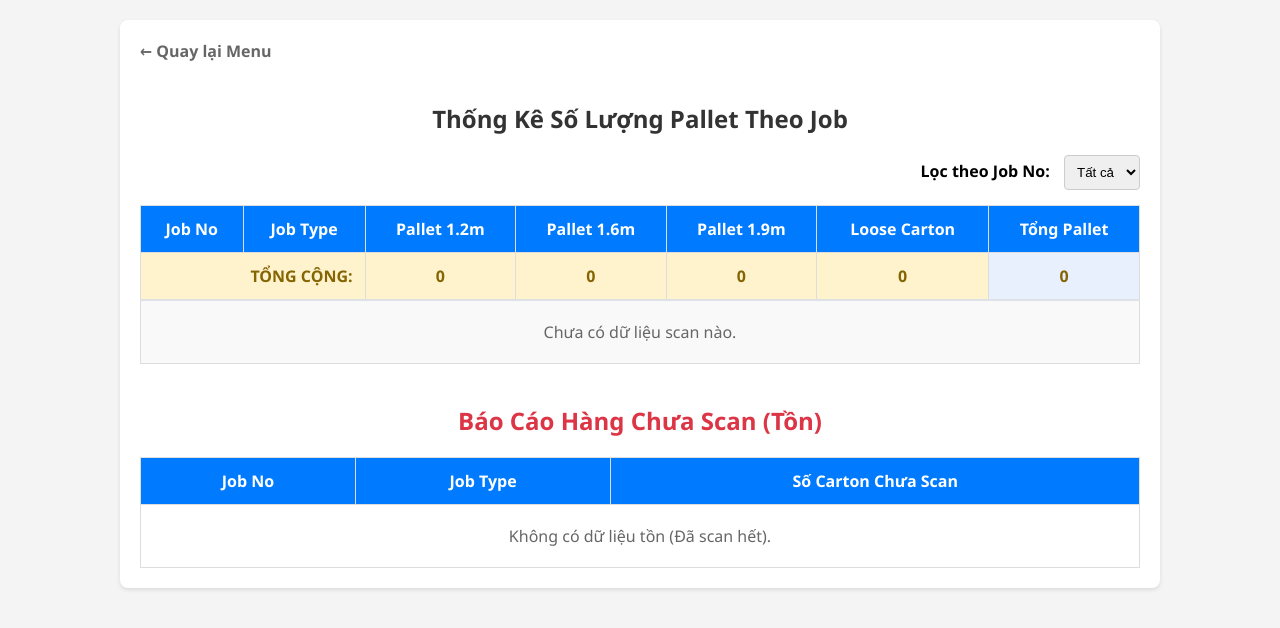
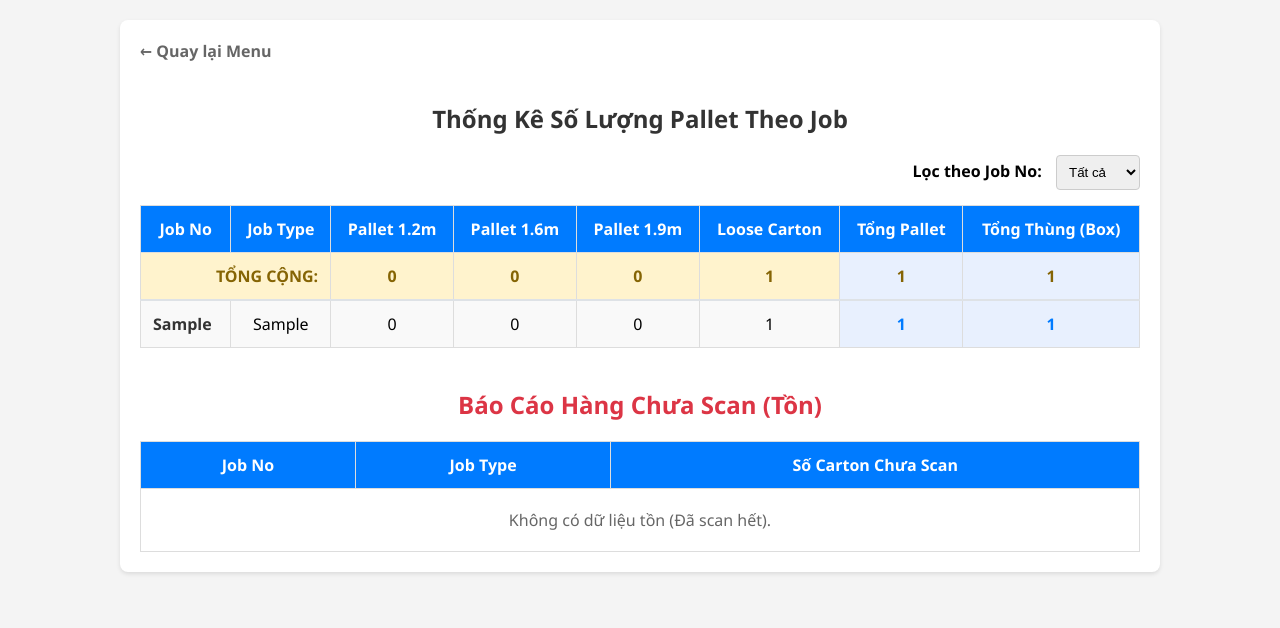
Before and after one commit to Anhcodon2020/scan, a Flask app: page /stats in a window 1280 px wide. Shown: the top 628 px of the page. Run offline with Flask 3, Linux system fonts and the light colour scheme; a user stored in the database is signed in; tables that the repository leaves empty hold one stand-in row (values such as "Sample post"); parts of the project's set-up code (start-up, migrations or seed data) failed here and were passed over.

Commit message:
thống kê

```diff
--- a/app.py
+++ b/app.py
@@ -378,9 +378,73 @@ def finish_pallet():
 @app.route('/stats')
 def stats():
     if 'user' not in session: return redirect(url_for('login'))
-    # Dữ liệu mẫu để tránh lỗi template khi chưa có logic thống kê
-    dummy_total = {'1.2': 0, '1.6': 0, '1.9': 0, 'loose': 0, 'total': 0}
-    return render_template('statistics.html', stats={}, grand_total=dummy_total, remain_stats={})
+
+    # 1. Thống kê Pallet đã scan (Group by Job Type, Pallet Type)
+    # Lấy danh sách các pallet unique (đã có pallet_no)
+    pallets = db.session.query(
+        Scanfile.jobno,
+        Scanfile.jobno_type,
+        Scanfile.pallet,
+        Scanfile.pallet_type,
+        func.count(Scanfile.id)
+    ).filter(
+        Scanfile.pallet != '',
+        Scanfile.pallet != None
+    ).group_by(
+        Scanfile.jobno,
+        Scanfile.jobno_type,
+        Scanfile.pallet,
+        Scanfile.pallet_type
+    ).all()
+
+    stats_data = {}
+    grand_total = {'1.2': 0, '1.6': 0, '1.9': 0, 'loose': 0, 'total': 0, 'total_box': 0}
+
+    for job_no, job_type, pallet_no, p_type, sscc_count in pallets:
+        # Key: (Job No, Job Type)
+        key = (job_no, job_type)
+
+        if key not in stats_data:
+            stats_data[key] = {'1.2': 0, '1.6': 0, '1.9': 0, 'loose': 0, 'total': 0, 'total_box': 0}
+
+        p_type_str = str(p_type) if p_type else ''
+
+        # Nếu là loose hoặc loosecarton thì tính theo số lượng SSCC, ngược lại tính là 1 pallet
+        increment = sscc_count if 'loose' in p_type_str.lower() else 1
+
+        if '1.2' in p_type_str:
+            stats_data[key]['1.2'] += increment
+            grand_total['1.2'] += increment
+        elif '1.6' in p_type_str:
+            stats_data[key]['1.6'] += increment
+            grand_total['1.6'] += increment
+        elif '1.9' in p_type_str:
+            stats_data[key]['1.9'] += increment
+            grand_total['1.9'] += increment
+        else:
+            stats_data[key]['loose'] += increment
+            grand_total['loose'] += increment
+
+        stats_data[key]['total'] += increment
+        grand_total['total'] += increment
+        stats_data[key]['total_box'] += sscc_count
+        grand_total['total_box'] += sscc_count
+
+    # 2. Thống kê hàng tồn (Chưa scan)
+    remain_query = db.session.query(
+        Scanfile.jobno,
+        Scanfile.jobno_type,
+        func.count(Scanfile.id)
+    ).filter(
+        (Scanfile.pallet == '') | (Scanfile.pallet == None)
+    ).group_by(Scanfile.jobno, Scanfile.jobno_type).all()
+
+    remain_stats = {}
+    for job_no, job_type, count in remain_query:
+        key = (job_no, job_type)
+        remain_stats[key] = count
+
+    return render_template('statistics.html', stats=stats_data, grand_total=grand_total, remain_stats=remain_stats)
 
 @app.route('/print-label')
 def print_label():
--- a/templates/statistics.html
+++ b/templates/statistics.html
@@ -44,6 +44,7 @@
                     <th>Pallet 1.9m</th>
                     <th>Loose Carton</th>
                     <th>Tổng Pallet</th>
+                    <th>Tổng Thùng (Box)</th>
                 </tr>
             </thead>
             <tbody>
@@ -55,6 +56,7 @@
                     <td style="color: #856404;">{{ grand_total['1.9'] }}</td>
                     <td style="color: #856404;">{{ grand_total['loose'] }}</td>
                     <td class="total-col" style="color: #856404;">{{ grand_total['total'] }}</td>
+                    <td class="total-col" style="color: #856404;">{{ grand_total['total_box'] }}</td>
                 </tr>
 
                 {% for (job_no, job_type), counts in stats.items() %}
@@ -66,10 +68,11 @@
                     <td>{{ counts['1.9'] }}</td>
                     <td>{{ counts['loose'] }}</td>
                     <td class="total-col">{{ counts['total'] }}</td>
+                    <td class="total-col">{{ counts['total_box'] }}</td>
                 </tr>
                 {% else %}
                 <tr>
-                    <td colspan="7" style="padding: 20px; color: #666;">Chưa có dữ liệu scan nào.</td>
+                    <td colspan="8" style="padding: 20px; color: #666;">Chưa có dữ liệu scan nào.</td>
                 </tr>
                 {% endfor %}
             </tbody>
@@ -161,7 +164,7 @@
 
                 if (!totalRow) return;
 
-                let sum12 = 0, sum16 = 0, sum19 = 0, sumLoose = 0, sumTotal = 0;
+                let sum12 = 0, sum16 = 0, sum19 = 0, sumLoose = 0, sumTotal = 0, sumBox = 0;
 
                 rows.forEach(row => {
                     // Bỏ qua dòng tổng cộng và các dòng bị ẩn
@@ -175,6 +178,7 @@
                         sum19 += parseInt(cells[4].innerText) || 0;
                         sumLoose += parseInt(cells[5].innerText) || 0;
                         sumTotal += parseInt(cells[6].innerText) || 0;
+                        sumBox += parseInt(cells[7].innerText) || 0;
                     }
                 });
 
@@ -185,6 +189,7 @@
                 totalRow.cells[3].innerText = sum19;
                 totalRow.cells[4].innerText = sumLoose;
                 totalRow.cells[5].innerText = sumTotal;
+                totalRow.cells[6].innerText = sumBox;
             }
         });
     </script>
```
